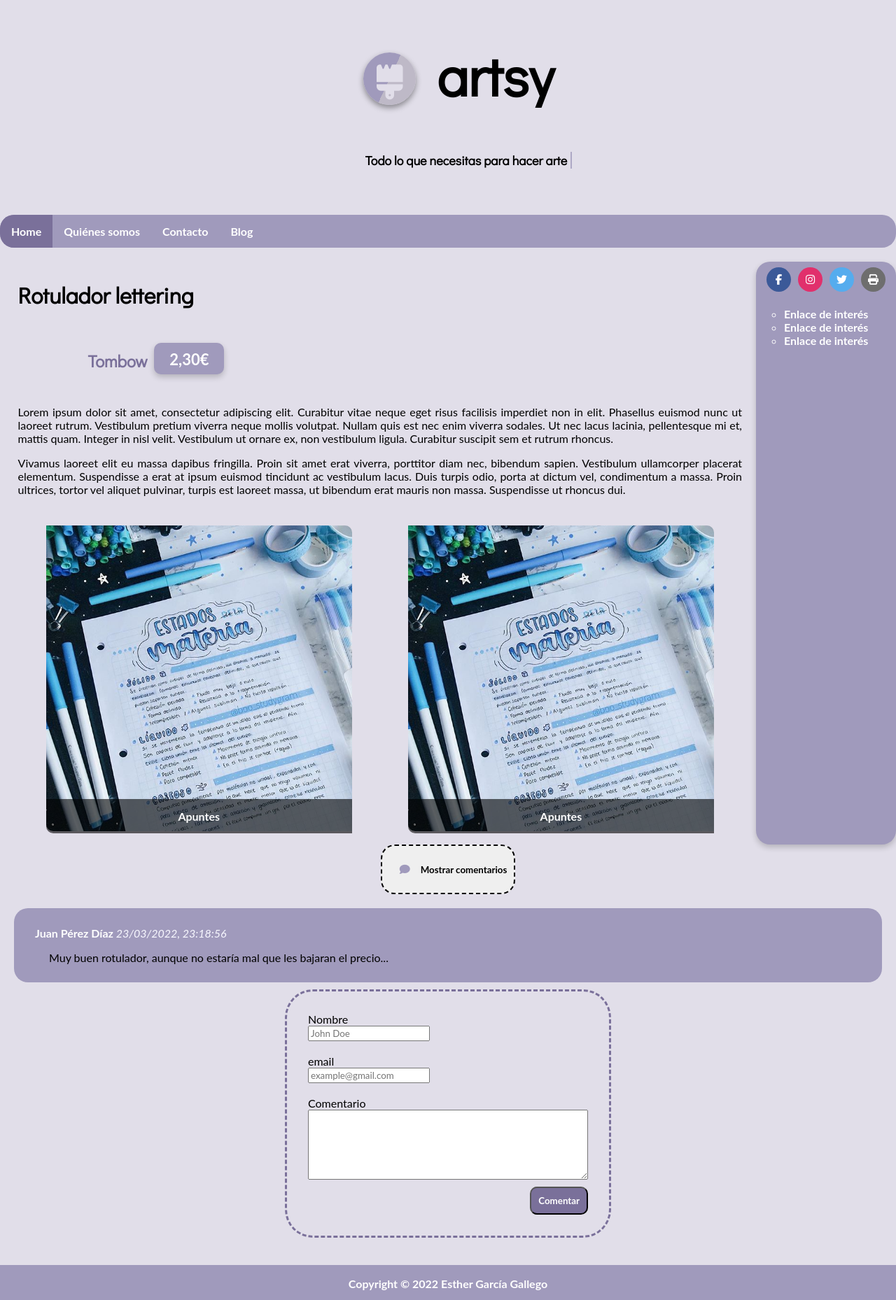
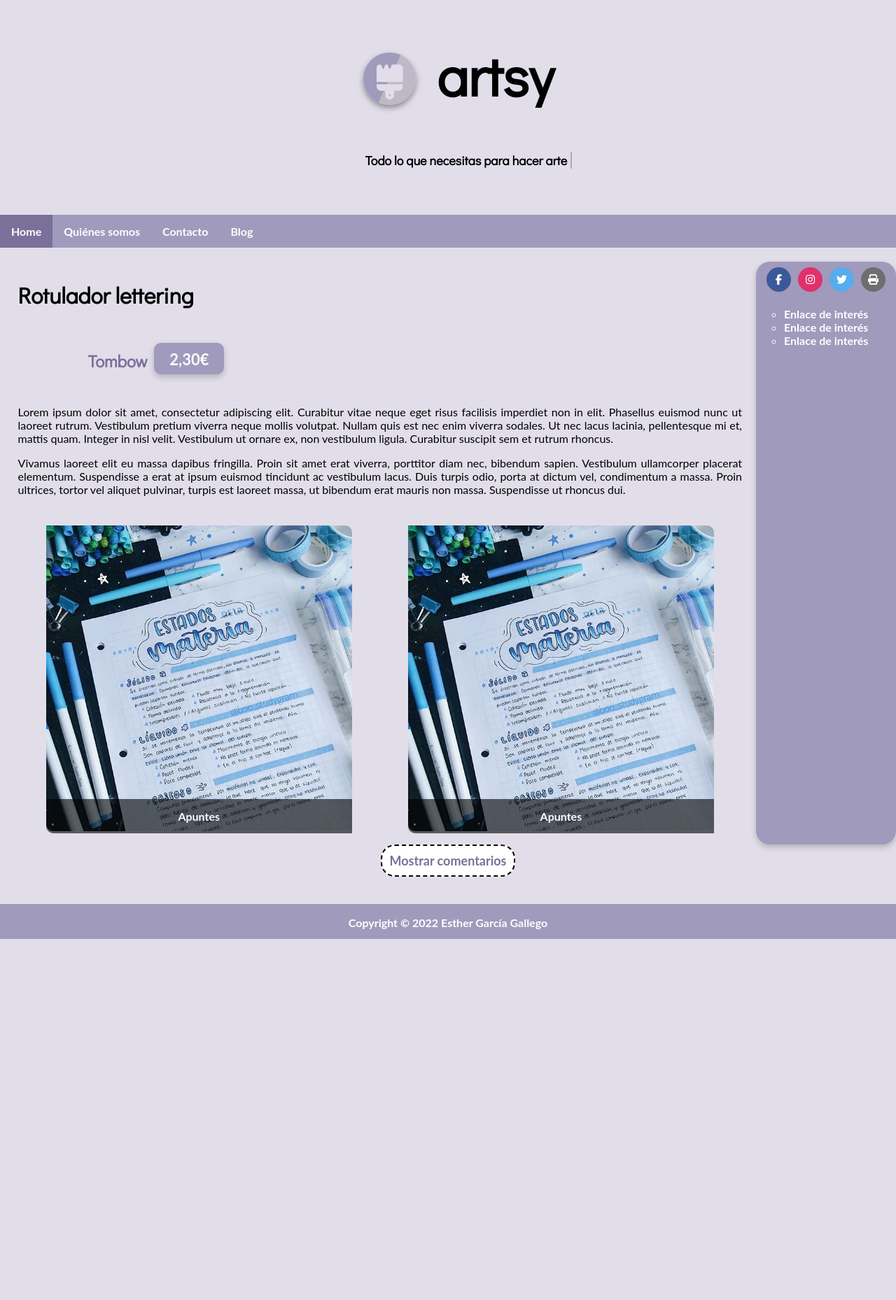
Before and after one commit to stardusther/SIBW, a PHP site: page /src/producto.html in a window 1280 px wide. Shown: the whole page at 70% size. After the commit the page ends 1342 px from the top, so only its background shows below. Run offline with PHP 8.4, Linux system fonts and the light colour scheme; some libraries are stand-ins or nearby versions.

Commit message:
Completada clase comments.js
Falta (si quiero) añadir los likes

```diff
--- a/assets/comments.css
+++ b/assets/comments.css
@@ -2,29 +2,56 @@
     display: block;
 }
 
+/* Botón que muestra/oculta los comentarios*/
 #flex-boton{
     display: flex;
     flex-direction: row;
     justify-content: center;
 }
 
+.fa-comment{
+    color: #a09abc;
+}
+
 #toggleComments{
     display: block;
-    font-weight: bold;
+
     padding: 10px;
     border-style: dashed;
     border-radius: 20px;
+
+    background-color: white;
+
+    color: #7a709a;
+    font-weight: bold;
+    font-size: large;
 }
 
+#toggleComments:hover{
+    background-color: #a09abc;
+    color: white;
+    border-style: dashed #a09abc;
+}
+
+
+/* Contenedor de los comentarios publicados*/
+
 #flex-comentarios{
-    display: flex;
+    display: none;
     justify-content: center;
     margin: 10px;
     flex-direction: column;
     margin: 10px;
 }
 
-#form{
+#commentSection{
+    display: flex;
+    flex-direction: column-reverse;
+}
+
+/* Formulario para enviar un comentario*/
+.add_comment{
+    display: block;
     border: #7a709a dashed;
     border-radius: 40px;
     padding: 30px
@@ -37,27 +64,24 @@
     margin: 10px
 }
 
-#nombre{
+.nombre{
     padding-left: 20px;
     color: white;
     font-weight: bolder;
 }
 
-#fecha{
+.fecha{
     text-align: end;
     color: ghostwhite;
     font-style: italic;
     font-weight: normal;
 }
 
-#texto{
+.texto{
     padding-left: 40px;
 }
 
-.fa-comment{
-    color: #a09abc;
-}
-
+/* Formulario para enviar un comentario*/
 #form{
     display: block;
     flex-direction: column;
@@ -68,10 +92,12 @@
 
 #fname{
     display: flex;
+    height: 30px;
 }
 
 #femail{
     display: flex;
+    height: 30px;
 }
 
 #fcomment{
@@ -95,3 +121,42 @@
 #commentButton:hover{
     opacity: 0.7;
 }
+
+/*Like button*/
+
+.animate__heartBeat{
+    position: relative;
+    float: right;
+    margin-right: 10px;
+    font-size: 30px;
+    cursor: pointer;
+    color: white;
+    overflow: hidden;
+    /*animation: like .4s ease;*/
+}
+
+
+.liked {
+    position: relative;
+    float: right;
+    margin-right: 10px;
+    font-size: 30px;
+    cursor: pointer;
+    overflow: hidden;
+    color: #5b53a2;
+    animation: heartBeat .4s ease;
+}
+
+/*
+@keyframes like {
+    0% {
+      transform: scale(.8);
+    }
+    50% {
+      transform: scale(1.1);
+    }
+    100% {
+      transform: scale(1);
+    }
+  }
+  */
--- a/assets/navbar.css
+++ b/assets/navbar.css
@@ -8,7 +8,7 @@
     background-color: #a09abc;
     overflow: auto;
     width: 100%;
-    border-radius: 20px;
+    margin:0;
 }
 
 /* Texto del menú principal*/
--- a/src/comments.js
+++ b/src/comments.js
@@ -1,46 +1,60 @@
-// Mostrar/Ocultar comentarios anteriores
+
+// Variables ----------------------------------------------------------
+
 let showButton = document.getElementById("toggleComments"); // Botón que muestra los comentarios anteriores
+let commentSection = document.getElementById("commentSection"); // Sección de comentarios (comentarios anteriores)
+let formDiv = document.getElementById("flex-comentarios");
+let formulario = document.getElementById("form"); // El formulario de los datos del usuario
+let sendButton = document.getElementById('commentButton'); // Botón que publica el comentario
+let likeButton = document.getElementById('animate__heartBeat'); // Botón de corazón
 
-showButton.addEventListener("click", showComments); // FIXME no funciona sin el onclick dentro del html
+
+// Inicializar ----------------------------------------------------------
+
+window.onload = init;
+
+function init() {
+    // Mostrar/Ocultar comentarios anteriores
+    showButton.addEventListener("click", showComments);
+    // Comprobar palabras que escribe el usuario
+    formulario.addEventListener("keyup", censor(document.getElementById('fcomment')));
+    formulario.addEventListener("keyup", censor(document.getElementById('fname')));
+    // Verificar y publicar comentario
+    formulario.addEventListener("submit", verificar);
+    likeButton.addEventListener("click", liked);
+}
+
+// liked
+
+function liked(){
+    likebutton.toggleClass();
+}
+
+// Mostrar comentarios --------------------------------------------------
 
 function showComments() {
-   let prevComments = document.getElementById("commentSection");
-   let formulario = document.getElementById("form");
-
-   if (prevComments.style.display === "none") {
-        prevComments.style.display = "block";
-       formulario.style.display = "block";
-        showButton.innerText= "Ocultar comentarios";//fixme no funciona
-   } else {
-        prevComments.style.display = "none";
-        formulario.style.display = "none";
-        showButton.innerText = "Mostrar comentarios";
-   }
-    //alert("Hello! I am an alert box!");
+    if (formDiv.style.display === "none") {
+        formDiv.style.display = "flex";
+        showButton.textContent = "Ocultar comentarios";
+    } else {
+        formDiv.style.display = "none";
+        showButton.textContent = "Mostrar comentarios";
+    }
 }
 
-// Palabras prohibidas
-let commentbox = document.getElementById('comment');
-commentbox.addEventListener("keypress", checkWords);
+// Censurar palabras prohibidas --------------------------------------------------
 
-function checkWords() {
-    let banned = ['coño','puta','gilipollas','cabrón'];
-    //var my_textarea = document.getElementById('textarea').value;
-    var pattern = /coño|puta|gilipollas|cabrón/ig;
-
-    /*if (commentbox.match(pattern)) {
-        commentbox = commentbox.replace(pattern, "****" );
-        document.getElementById('comment').value = commentbox;
-    }*/
-
-    if (banned.some(word => commentbox.value.includes(word))) {
-        commentbox = commentbox.replace(pattern, "****" );
-        document.getElementById('comment').value = commentbox;
+function censor (palabra){
+    //var palabra = document.getElementById('fcomment');
+    let banned = ['coño', 'puta', 'cabrón', 'polla', 'joder', 'imbécil'];
+    for(var aux of banned){
+        palabra.value = palabra.value.replace(aux, "*".repeat(aux.length));
     }
 }
 
 // Verificar comentario --------------------------------------------
-function verificar(){
+
+function verificar() {
     // Que los campos no están vacios
     let nom = document.forms["form"]["fname"].value;
     let mail = document.forms["form"]["femail"].value;
@@ -52,62 +66,49 @@ function verificar(){
     }
 
     // Validar email
-    if (/^\w+([\.-]?\w+)*@\w+([\.-]?\w+)*(\.\w{2,3})+$/.test(mail) == false){
+    if (/^\w+([\.-]?\w+)*@\w+([\.-]?\w+)*(\.\w{2,3})+$/.test(mail) == false) {
         alert("Has escrito una dirección de correo inválida");
+
         return (false);
     }
 
-    publicarComentario(); // Procedemos a publicar tras todas las comprobaciones
-
+    publicarComentario();
 
 }
 
+
 // Publicar comentario formateado -----------------------------------
 
-const form = document.getElementById("form");
-const commentSection = document.getElementById("commentSection");
-//const commentContainer = document.getElementById('commentSection');
+function publicarComentario() {
+    // Guardamos la fecha actual dd/mm/yy hh:mm
+    let hoy = new Date();
 
-form.addEventListener("submit", publicarComentario);
-
-function publicarComentario(){
-
-    // Guardamos la fecha actual dd/mm/yy hh:mm
-    let hoy = new Date ();
-    let fecha = " " + hoy.toLocaleString();
+    let fechaDiv = document.createElement('span');
+    fechaDiv.className = "fecha";
+    fechaDiv.innerHTML = " " + hoy.toLocaleString();
 
     // Creamos el comentario
     const wrapper = document.createElement('div');
-    const nombre = document.forms["form"]["name"].value;
-    let texto = document.forms["form"]["comment"].value;
+    const nombre = document.forms["form"]["fname"].value;
+    const texto = document.forms["form"]["fcomment"].value;
 
     wrapper.className = "comentario";
+
+    let nombreDiv = document.createElement('p');
+    nombreDiv.className = "nombre";
+    nombreDiv.append(nombre, fechaDiv);
+
+    let heart = document.createElement('i');
+    heart.className = "fa-solid fa-heart animate__heartBeat";
+
     const textbox = document.createElement('div');
     textbox.innerHTML = texto;
-    document.forms["form"]["comment"].value = ""; // Borramos lo que haya escrito el usuario
+    textbox.className = "texto";
+    document.forms["form"]["fcomment"].value = ""; // Borramos lo que haya escrito el usuario
+
     // Añadimos los elementos (nombre, fecha, hora...)
-    wrapper.append(nombre, fecha, textbox);
+    wrapper.append(nombreDiv, textbox, heart);
 
     // Lo metemos en la sección de comentarios
     commentSection.appendChild(wrapper);
 }
-
-const commentContainer = document.getElementById('allComments');
-document.getElementById('addComments').addEventListener('click', function () {
-    addComment();
-});
-
-function addComment() {
-    let commentText;
-    const textBox = document.createElement('div');
-
-    const wrapDiv = document.createElement('div');
-    wrapDiv.className = 'wrapper';
-    wrapDiv.style.marginLeft = 0;
-    commentText = document.getElementById('newComment').value;
-    document.getElementById('newComment').value = '';
-    textBox.innerHTML = commentText;
-    wrapDiv.append(textBox, replyButton, likeButton, deleteButton);
-    commentContainer.appendChild(wrapDiv);
-
-}
--- a/src/producto.html
+++ b/src/producto.html
@@ -16,8 +16,8 @@
     <link rel="stylesheet" href="../assets/footer.css">
     <link rel="stylesheet" href="../assets/productinfo.css">
     <link rel="stylesheet" href="../assets/comments.css">
-    <!--- Link a las hojas de CSS --->
-    <script src="comments.js"></script>
+    <!--- Librería de animaciones --->
+    <link rel="stylesheet" href="https://cdnjs.cloudflare.com/ajax/libs/animate.css/4.1.1/animate.min.css"/>
     <!--- Nombre del autor --->
     <meta name="autor" content="Esther García Gallego">
     <!-- Librería de iconos -->
@@ -106,35 +106,44 @@
 </div>
 
 <div id="flex-boton">
-    <button id="toggleComments" onclick="showComments()"> <i class="fa fa-comment" aria-hidden="true"></i>Mostrar comentarios</button>
+    <button id="toggleComments">Mostrar comentarios</button>
 </div>
 
 <div id="flex-comentarios">
      <!---Comentarios publicados--->
     <div id="commentSection">
         <div class="comentario">
-            <p id="nombre">Juan Pérez Díaz <span id="fecha">    23/03/2022, 23:18:56</span></p>
-            <p id="texto"> Muy buen rotulador, aunque no estaría mal que les bajaran el precio...</p>
+            <p class="nombre">Juan Pérez Díaz <span class="fecha">23/03/2022, 23:18:56</span></p>
+            <p class="texto"> Muy buen rotulador, aunque no estaría mal que les bajaran el precio...</p>
+            <i class="fa-solid fa-heart animate__heartBeat" onclick="liked()"></i>
+        </div>
+        <div class="comentario">
+            <p class="nombre">Rosa Mª Gallego Calvente <span class="fecha">24/03/2022, 12:09:33</span></p>
+            <p class="texto"> Producto horrible, me lo dejé abierto un par de horas y se secó entero. No lo volvería a comprar por nada del mundo</p>
+            <i class="fa-solid fa-heart animate__heartBeat" onclick="liked()"></i>
         </div>
     </div>
      <!--- FORMULARIO: Publicar un nuevo comentario--->
-    <form id="form" action="javascript:void('');" onsubmit="verificar()" class="add_comment">
+    <form id="form" action="javascript:void('');" class="add_comment">
         <label>Nombre
-            <input id="fname" type="string" name="name" placeholder="John Doe">
+            <input id="fname" type="string" name="fname" onkeyup="censor(document.getElementById('fname'))" placeholder="John Doe">
         </label><br>
-        <label>email
-            <input id="femail" type="email" name="email" placeholder="example@gmail.com">
+        <label>Email
+            <input id="femail" type="email" name="femail" placeholder="example@gmail.com">
         </label><br>
         <label>Comentario
-            <textarea id="fcomment" name="comment"  onkeyup="checkWords()"></textarea>
+            <textarea id="fcomment" onkeyup="censor(document.getElementById('fcomment'))" name="fcomment" placeholder="Escribe tu comentario aquí..."></textarea>
         </label>
-        <input id="commentButton" type="submit" value="Comentar">
+        <input id="commentButton" type="submit" value="Publicar">
     </form>
 </div>
 
 <!--- Pie de página --->
 <footer> Copyright &copy; 2022 Esther García Gallego</footer>
 
+
+<!--- Link a la hojas de script --->
+<script src="comments.js"></script>
 </body>
 
 </html>
```
